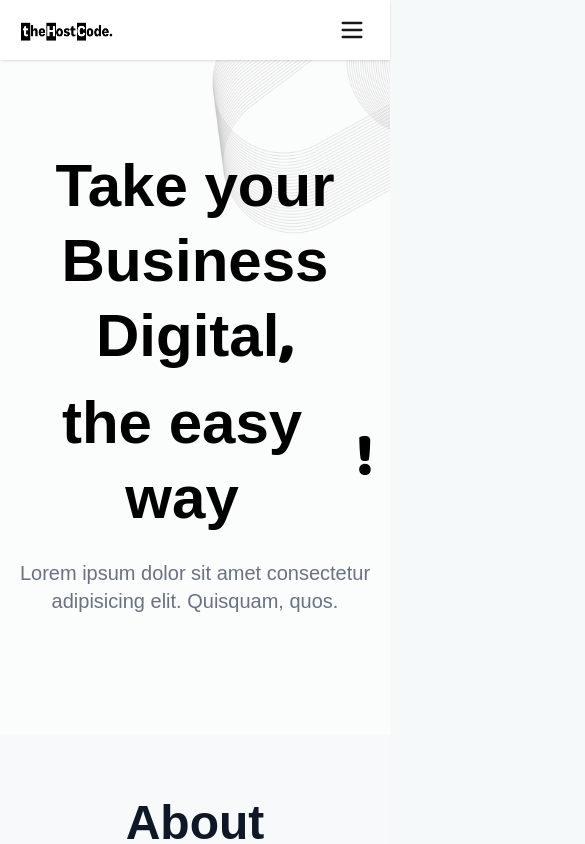
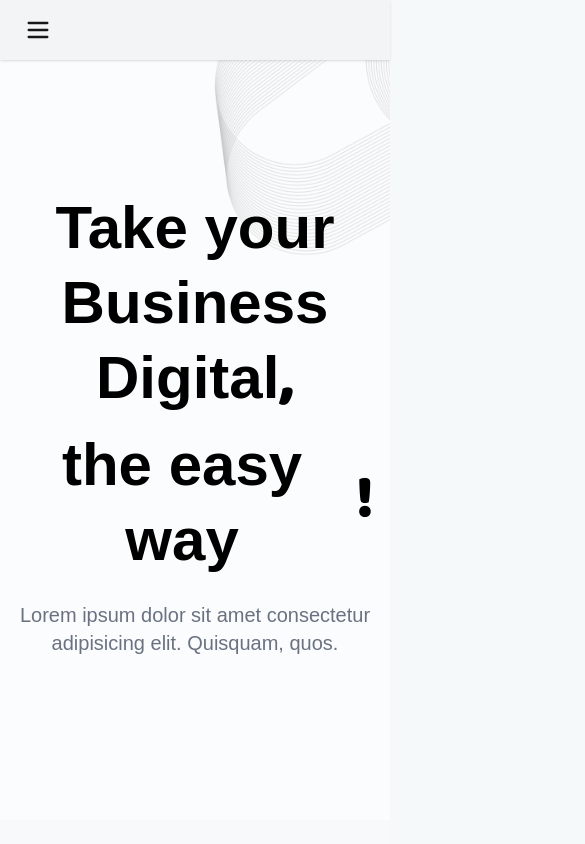
Before and after one commit to Yuvaprakash24/theHostCode-frontend, a Next.js app: page / in a window 390 px wide. Shown: the top 844 px of the page, 585 px wide, since content can reach past the window. Built offline with nearby package versions, Linux system fonts and the light colour scheme.

Commit message:
Initial chnages

```diff
--- a/src/app/globals.css
+++ b/src/app/globals.css
@@ -61,7 +61,7 @@ body {
 @keyframes slide-up {
   0% {
     opacity: 0;
-    transform: translateY(60px);
+    transform: translateY(-60px);
   }
   100% {
     opacity: 1;
--- a/src/components/header/Header.tsx
+++ b/src/components/header/Header.tsx
@@ -11,16 +11,16 @@ const menuItems = [
 const Header: React.FC = () => {
   const [mobileMenuOpen, setMobileMenuOpen] = useState(false);
   return (
-    <header className="w-full bg-white shadow-sm sticky top-0 z-50">
-      <div className="max-w-7xl mx-auto px-4 py-2 flex items-center justify-between">
+    <header className="w-full bg-gray-100 shadow-sm sticky top-0 z-50">
+      <div className="max-w-10xl px-4 py-2 items-center flex justify-between">
         {/* Logo */}
-        <div className="flex items-center min-w-[100px] sm:min-w-[140px]">
+        <div className="hidden lg:flex flex-1 justify-start">
           <span className="font-extrabold text-lg tracking-tight font-mono">
             <img src="/logo.png" alt="logo" className="w-26 h-10" />
           </span>
         </div>
         {/* Hamburger for mobile */}
-        <div className="flex lg:hidden">
+        <div className="flex lg:hidden justify-end-safe">
           <button
             className="p-2 rounded focus:outline-none focus:ring-2 focus:ring-gray-400"
             onClick={() => setMobileMenuOpen((open) => !open)}
@@ -56,7 +56,7 @@ const Header: React.FC = () => {
           </ul>
         </nav>
         {/* Contact Us Button */}
-        <div className="hidden lg:flex min-w-[90px] sm:min-w-[120px] justify-end">
+        <div className="hidden lg:flex flex-1 justify-end">
           <Button className="bg-gradient-to-r from-black to-gray-600 text-white rounded-2xl px-4 py-2 sm:px-8 sm:py-3 font-semibold shadow-none border-none text-xs sm:text-base">
             contact us
           </Button>
--- a/src/components/home/about-us/AboutUs.tsx
+++ b/src/components/home/about-us/AboutUs.tsx
@@ -14,7 +14,7 @@ const AboutUs: React.FC = () => {
       <div className="container mx-auto px-4">
         <h2
           ref={headingRef}
-          className={`text-5xl font-extrabold text-gray-900 mb-12 text-center sticky-heading ${
+          className={`text-5xl font-semibold text-gray-900 mb-12 text-center sticky-heading ${
             headingInView ? 'animate-slide-in-top' : 'opacity-0'
           }`}
         >
--- a/src/components/home/main/MainSection.tsx
+++ b/src/components/home/main/MainSection.tsx
@@ -3,17 +3,18 @@ import React from 'react';
 const MainSection: React.FC = () => {
   return (
     <section
-      className="relative min-h-[80vh] flex items-center justify-center bg-[#f7f8f9] overflow-hidden"
+      className="relative min-h-[90vh] flex items-center justify-center bg-[#f6f9fa] max-w-full"
       style={{
         backgroundImage: "url('/hero-section-background.png')",
         backgroundSize: 'cover',
         backgroundPosition: 'center',
         backgroundRepeat: 'no-repeat',
+
       }}
     >
       <link href="https://fonts.googleapis.com/css2?family=Baloo+2:wght@800&display=swap" rel="stylesheet"></link>
       <div className="container mx-auto px-4 flex flex-col items-center text-center z-10">
-        <h1 className="text-6xl md:text-7xl font-extrabold text-black mb-6 leading-tight animate-slide-up" style={{ animationDelay: '0.5s', animationDuration: '1s', animationTimingFunction: 'ease-in-out' }}>
+        <h1 className="text-6xl md:text-7xl font-semibold text-black mb-6 leading-tight animate-slide-up" style={{ animationDelay: '0.5s', animationDuration: '1s', animationTimingFunction: 'ease-in-out' }}>
           Take your Business Digital<span style={{ fontFamily: "'Baloo 2', cursive" }}>,</span><br />
           <span className="block mt-2 flex items-center justify-center gap-2">
             the easy way
--- a/src/components/home/testimonials/Testimonials.tsx
+++ b/src/components/home/testimonials/Testimonials.tsx
@@ -27,7 +27,7 @@ const Testimonials: React.FC = () => {
 
   return (
     <section className="py-16 bg-gray-50">
-      <div className="container mx-auto">
+      <div className="container mx-auto px-4 ">
         <div className="text-center mb-12">
           <h2 className="text-4xl font-bold text-gray-800 mb-4">
             What Our Clients Say
@@ -37,7 +37,7 @@ const Testimonials: React.FC = () => {
           </p>
         </div>
         {/* First row: left to right */}
-        <div className="overflow-x-auto pb-12 pt-12 hide-scrollbar">
+        <div className="w-full pb-12 pt-12 hide-scrollbar">
           <div className="flex animate-scroll-x gap-8 w-max">
             {/* First track */}
             {testimonials.map((testimonial, index) => (
@@ -86,7 +86,7 @@ const Testimonials: React.FC = () => {
           </div>
         </div>
         {/* Second row: right to left (infinite) */}
-        <div className="overflow-x-auto pb-12 pt-2 hide-scrollbar">
+        <div className="w-full pb-12 pt-2 hide-scrollbar">
           <div className="flex animate-scroll-x-reverse gap-8 w-max">
             {testimonials.map((testimonial, index) => (
               <div
--- a/src/components/home/why-choose-us/WhyChooseUs.tsx
+++ b/src/components/home/why-choose-us/WhyChooseUs.tsx
@@ -96,7 +96,7 @@ export default function WhyChooseUs() {
 
         {/* Title with Slide-Up Animation */}
         <div key={focus} className="animate-slide-up pl-4">
-          <h2 className="text-5xl lg:text-7xl font-semibold text-gray-900 mb-8">
+          <h2 className="text-5xl lg:text-7xl font-semibold text-gray-900 mb-8 ">
             {features[focus].title}
           </h2>
         </div>
```
